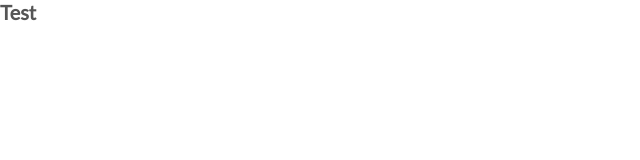
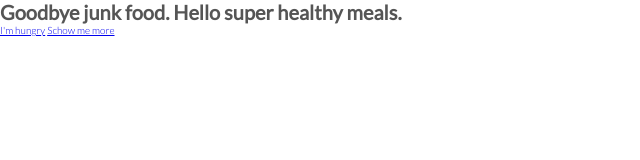
Before and after one commit to drood87/omnifood, a website: page index.html in a window 1280 px wide. Shown: the whole page, without its empty margins (0-640 px from the left). Drawn offline with Linux system fonts and the light colour scheme.

Commit message:
basic layout for header and markup

```diff
--- a/index.html
+++ b/index.html
@@ -12,8 +12,12 @@
     <title>Document</title>
   </head>
   <body>
-    <h1>
-      Test
-    </h1>
+    <div class="container">
+      <header class="header">
+        <h1 class="heading-1">Goodbye junk food. Hello super healthy meals.</h1>
+        <a href="#">I&apos;m hungry</a>
+        <a href="#">Schow me more</a>
+      </header>
+    </div>
   </body>
 </html>
--- /dev/null
+++ b/sass/_layout.scss
@@ -0,0 +1,7 @@
+.container {
+	max-width: 100%;
+}
+
+.header {
+	max-width: 120rem;
+}
--- a/sass/main.scss
+++ b/sass/main.scss
@@ -1 +1,2 @@
 @import 'base';
+@import 'layout';
```
Also changed, not shown: resources/css/style.css, 1 other file.
